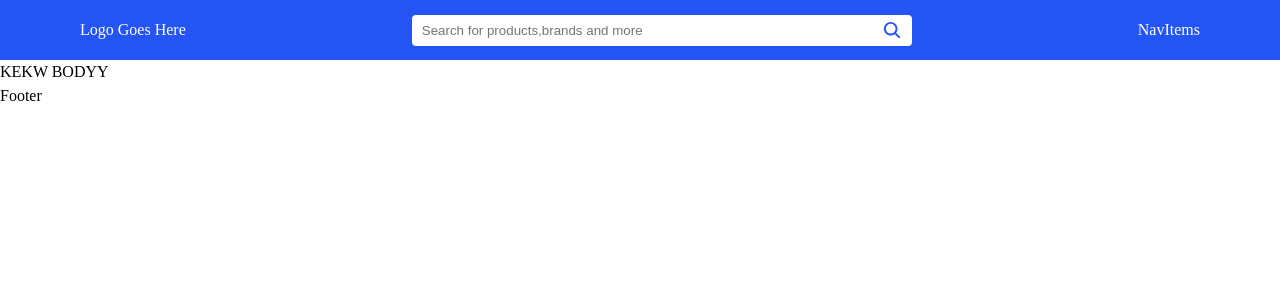
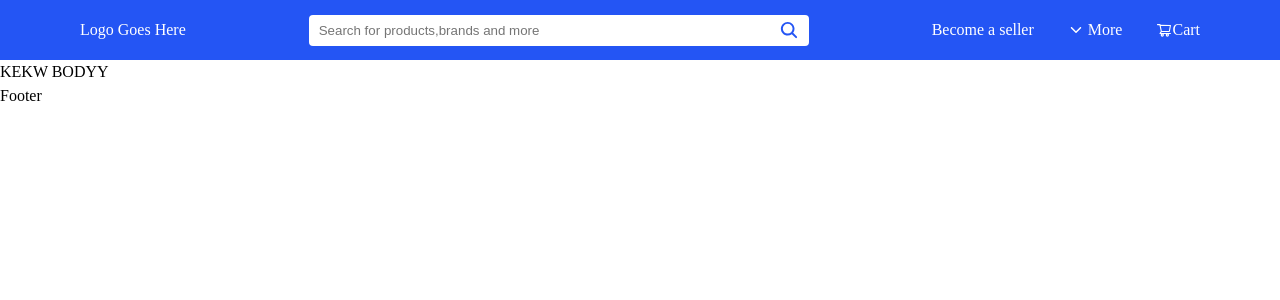
Before and after one commit to somesh-harshvardhan/nextjs-nodejs-auth, a Next.js app in the folder client/: page / in a window 1280 px wide. Shown: the top 300 px of the page. Built offline with nearby package versions, Linux system fonts and the light colour scheme.

Commit message:
added dynamic drop down and nav items

```diff
--- a/client/src/layout-blocks/Container.js
+++ b/client/src/layout-blocks/Container.js
@@ -2,6 +2,8 @@ import React from "react";
 import styled from "styled-components";
 const Block = styled.div`
   display: ${(props) => props.display};
+  align-items: ${props=>props.align};
+  justify-content: ${props=>props.justify};
   border-radius: ${(props) => props.brRadius};
   box-shadow: ${(props) => props.shadow};
   margin: ${(props) => props.margin};
@@ -21,16 +23,21 @@ const Container = ({
   lineHeight,
   styleObj,
   display,
+  align,
+  justify,
   ...rest
 }) => {
   const styleProps = {
     display,
+    align,
+    justify,
     brRadius,
     shadow,
     margin,
     padding,
     color,
     lineHeight,
+    styleObj
   };
   return (
     <Block as={tag} {...rest} {...styleProps}>
@@ -40,6 +47,8 @@ const Container = ({
 };
 Container.defaultProps = {
   display: "block",
+  align : "center",
+  justify : "flex-start",
   brRadius: 0,
   shadow: "none",
   margin: 0,
--- /dev/null
+++ b/client/src/layout-blocks/DropDown/DropDown.js
@@ -0,0 +1,141 @@
+import React, { useState } from "react";
+import styled from "styled-components";
+import FlexBox from "../FlexBox";
+import Text from "../Text";
+const DropdownBlock = styled.div`
+  position: relative;
+  ${props=>props.blockStyleObj}
+`;
+const DropDownHeader = styled.div`
+  border: ${(props) => props.enableBorder && "1px solid black"};
+  background: ${(props) => props.backGround};
+  height: ${(props) => props.height};
+  width: ${(props) => props.width};
+  padding: ${(props) => props.padding};
+  margin: ${(props) => props.margin};
+  color: ${(props) => props.color};
+  ${props=>props.headerStyleObj}
+  cursor: pointer;
+`;
+const DropDownBody = styled.div`
+  position: absolute;
+  z-index: 100;
+  top: 100%;
+  left: 50%;
+  transform: translateX(-50%);
+  height: ${(props) => props.bodyHeight};
+  width: ${(props) => props.bodyWidth};
+  background: ${(props) => props.bodyBackground};
+  box-shadow: 0 0 10px rgba(0, 0, 0, 0.3);
+  border-radius: 4px;
+  ::before{
+    content: '';
+    width: 10px;
+    height: 10px;
+    background-color: white;
+    position: absolute;
+    top: -5px;
+    left: 50%;
+    transform: rotate(45deg);
+    -ms-transform: translate(-50%,-50%);
+    z-index: 10;
+  }
+`;
+const DropDown = ({
+  header,
+  bodyContent = [],
+  height,
+  width,
+  enableBorder,
+  padding,
+  margin,
+  color,
+  backGround,
+  bodyHeight,
+  bodyWidth,
+  bodyBackground,
+  dropDownBodyItemHeight = "auto",
+  dropDownBodyItemPaddingY = "0",
+  dropDownBodyItemPaddingX = "0",
+  dropDownBodyItemMarginY = "0",
+  dropDownBodyItemMarginX = "0",
+  headerStyleObj,
+  blockStyleObj,
+  hover=false,
+  ...rest
+}) => {
+  const [isHovered, setIsHovered] = useState(false);
+  const { Icon } = rest;
+  const headerStyleProps = {
+    height,
+    width,
+    enableBorder,
+    padding,
+    margin,
+    backGround,
+    color,
+    headerStyleObj,
+  };
+  const bodyContentStyleProps = {
+    bodyHeight,
+    bodyWidth,
+    bodyBackground,
+  };
+  const dropDownItemStyleObj = {
+    padding: `${dropDownBodyItemPaddingY} ${dropDownBodyItemPaddingX}`,
+    margin: `${dropDownBodyItemMarginY} ${dropDownBodyItemMarginX}`,
+    "border-bottom" : "1px solid #f0f0f0",
+    "cursor" : "pointer",
+  };
+  const iconStyleOBj ={
+  marginRight : '4px',
+  transform : isHovered ? `rotate(180deg)` : 'rotate(0)',
+  transition : 'all .1s ease',
+  display : 'flex',
+  "align-items" : "center",
+  "justify-content" : "center"
+}
+
+  return (
+    <DropdownBlock
+      onMouseEnter={() => setIsHovered(true)}
+      onMouseLeave={() => setIsHovered(false)}
+      blockStyleObj={blockStyleObj}
+    >
+      <DropDownHeader {...headerStyleProps}>
+        {Icon && <Text styleObj={iconStyleOBj} color="#fff"><Icon/></Text> } {header}
+      </DropDownHeader>
+      {isHovered && (
+        <DropDownBody {...bodyContentStyleProps}
+         >
+          {bodyContent.map((body) => (
+            <FlexBox
+              key={body}
+              height={dropDownBodyItemHeight}
+              styleObj={dropDownItemStyleObj}
+              hover={hover}
+            >
+              {body}
+            </FlexBox>
+          ))}
+        </DropDownBody>
+      )}
+    </DropdownBlock>
+  );
+};
+DropDown.defaultProps = {
+  height: "auto",
+  width: "auto",
+  enableBorder: false,
+  padding: "5px 10px",
+  margin: "auto",
+  backGround: "#fff",
+  bodyHeight: "auto",
+  bodyWidth: "250px",
+  bodyBackground: "#fff",
+  color: "#000",
+  headerStyleObj : {},
+  blockStyleObj : {}
+};
+
+export default DropDown;
--- a/client/src/layout-blocks/FlexBox.js
+++ b/client/src/layout-blocks/FlexBox.js
@@ -1,5 +1,5 @@
 import React from "react";
-import styled from "styled-components";
+import styled,{css}from "styled-components";
 
 
 const Flex = styled.div`
@@ -14,7 +14,12 @@ const Flex = styled.div`
   border-radius: ${(props) => props.brRadius};
   box-shadow: ${(props) => props.shadow};
   min-height: ${(props) => props.minHeight};
-  ${(props) => props.styleObj}
+  ${props=>props.hover && css`
+    :hover{
+      background-color: rgba(0,0,0,.04);
+    }
+   `}
+  ${(props) => props.styleObj};
 `;
 
 const FlexBox = ({
@@ -30,6 +35,7 @@ const FlexBox = ({
   minHeight,
   justify,
   styleObj,
+  hover,
   ...rest
 }) => {
   const styleProps = {
@@ -41,7 +47,8 @@ const FlexBox = ({
     brRadius,
     shadow,
     minHeight,
-    justify
+    justify,
+    hover
   };
   return (
     <Flex styleObj={styleObj} as={tag} {...rest} {...styleProps}>
@@ -61,5 +68,6 @@ FlexBox.defaultProps = {
   minHeight: "auto",
   justify : 'center',
   styleObj: {},
+  hover  :false
 };
 export default FlexBox;
--- a/client/src/layout-blocks/Form/FormInput.js
+++ b/client/src/layout-blocks/Form/FormInput.js
@@ -10,9 +10,8 @@ const FormInput = ({children,name,type="input",placeHolder="",as,...rest}) => {
       )
   }else{
     return (
-        <Field name={name} type={type} placeholder={placeHolder} {...rest}>
-             {children}
-        </Field>
+        <Field name={name} type={type} placeholder={placeHolder} {...rest}/>
+
       )
   }
 
--- a/client/src/layout/Layout.js
+++ b/client/src/layout/Layout.js
@@ -8,7 +8,7 @@ import Search from './Search'
 const Layout = ({children,layoutNav,footer,preNav=undefined,afterNav=undefined,enableSearch="false"}) => {
 const styleObjNav={
     "background" : "var(--layout-nav-background)",
-    "padding"  : "16px 80px",
+    "padding"  : "0 80px",
     "color"  :  "#fff"
 }
   return (
--- a/client/src/layout/NavItems.js
+++ b/client/src/layout/NavItems.js
@@ -1,9 +1,89 @@
-import React from 'react'
+import React from "react";
+import { IoIosArrowDown } from "react-icons/io";
+import { AiOutlineShoppingCart } from "react-icons/ai";
+import Container from "../layout-blocks/Container";
+import DropDown from "../layout-blocks/DropDown/DropDown";
+import FlexBox from "../layout-blocks/FlexBox";
 
 const NavItems = () => {
+  const navMenus = [
+    {
+      title: "Become a seller",
+      icon: null,
+      customComponent: null,
+      styleoverride: {},
+    },
+    {
+      title: "More",
+      icon: IoIosArrowDown,
+      customComponent: DropDown,
+      styleoverride: {},
+      bodyContent: [
+        "Notification Preferences",
+        "Notification Preferences",
+        "Notification Preferences",
+        "Notification Preferences",
+        "Notification Preferences",
+      ],
+    },
+    {
+      title: "Cart",
+      icon: AiOutlineShoppingCart,
+      customComponent: null,
+      styleoverride: {},
+    },
+  ];
+  const styleObjContainer = {
+    "column-gap": "24px",
+    "align-self" : "stretch"
+  };
+  const styleObjNav = {
+    color: "#FFF",
+    cursor: "pointer",
+  };
+  const dropDownHeaderStyleObj = {
+    display: "flex",
+    "align-items": "center",
+    "justify-content": "center",
+
+  };
+  const blockStyleObj = {
+    "align-items" : "stretch",
+    "display" : "flex"
+  }
   return (
-    <div>NavItems</div>
-  )
-}
+    <Container display="flex" align="stretch" styleObj={styleObjContainer}>
+      {navMenus.map((navitem) => {
+        if (navitem.customComponent)
+          return (
+            <navitem.customComponent
+              key={navitem}
+              header={navitem.title}
+              bodyContent={navitem.bodyContent}
+              color="#fff"
+              backGround="transparent"
+              bodyBackground="#fff"
+              Icon={navitem.icon}
+              headerStyleObj={dropDownHeaderStyleObj}
+              dropDownBodyItemPaddingY="8px"
+              blockStyleObj={blockStyleObj}
+              hover
+            />
+          );
+        return (
+          <FlexBox
+            key={navitem.title}
+            alignItems="center"
+            justify="center"
+            styleObj={styleObjNav}
+          >
+            {" "}
+            {navitem.icon && <navitem.icon />} {navitem.title}
+          </FlexBox>
+        );
+      })}
+    </Container>
+  );
+};
 
-export default NavItems
+export default NavItems;
```
